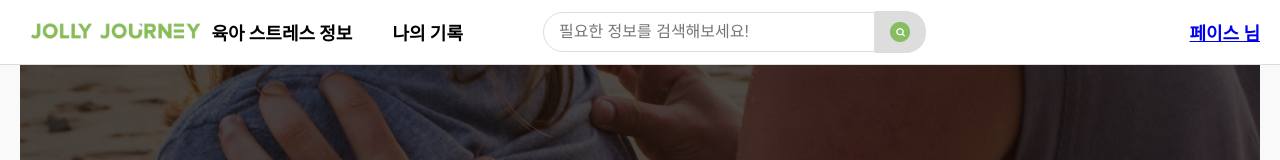
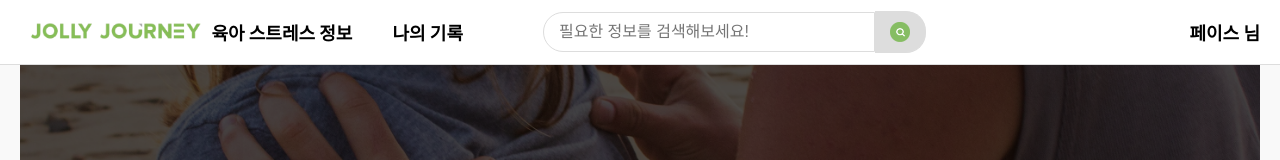
Before and after one commit to Likelion-YeungNam-Univ/12th-JollyJourney-FE, a React (Create React App) app: page / in a window 1280 px wide. Shown: the top 160 px of the page. Built offline with nearby package versions, Linux system fonts and the light colour scheme.

Commit message:
Color of Navbar Profile Modification

```diff
--- a/src/components/common/Navbar.css
+++ b/src/components/common/Navbar.css
@@ -66,6 +66,8 @@
 }
 
 .navbar-profile {
+  color: #000000; /* 텍스트 색상을 검정으로 변경 */
+  text-decoration: none; /* 밑줄 제거 */
   font-weight: bold;
   font-size: 18px; /* 프로필 글자 크기 조정 */
 }
--- a/src/components/common/Navbar.js
+++ b/src/components/common/Navbar.js
@@ -37,7 +37,7 @@ const Navbar = () => {
           </button>
         </form>
         <div className="navbar-profile">
-          <Link to="/mypage">페이스 님</Link>
+          페이스 님
         </div>
       </div>
     </nav>
```
